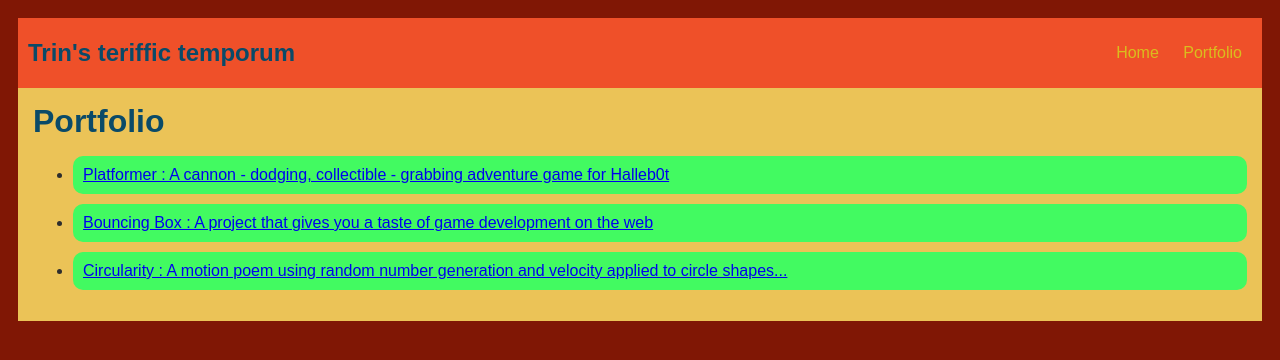
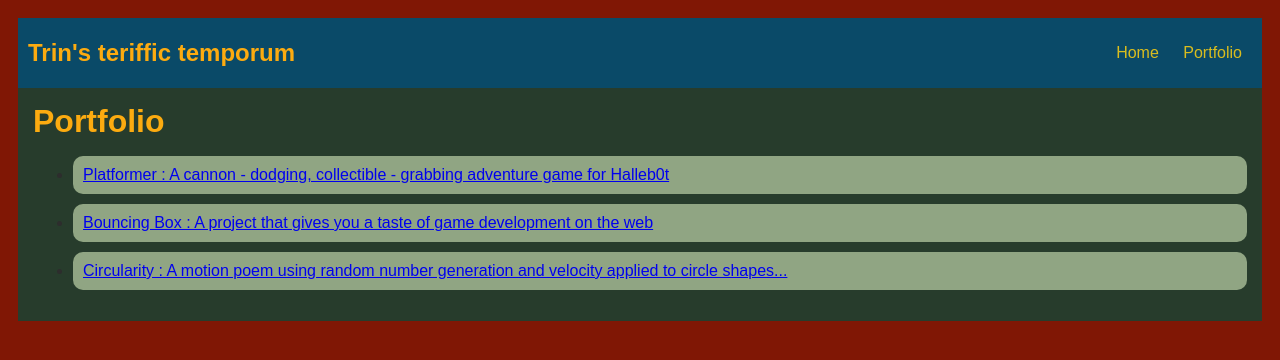
Before and after one commit to TrinMontes/TrinMontes.github.io, a plain HTML site: page portfolio.html in a window 1280 px wide. Drawn offline with Linux system fonts and the light colour scheme.

Commit message:
index.html

```diff
--- a/portfolio.html
+++ b/portfolio.html
@@ -21,7 +21,7 @@
 
             /* navigation menu */
             nav {
-                background: rgb(239, 80, 41);
+                background: rgb(10,74,104);
                 margin: 0 auto;
                 display: flex;
                 padding: 10px;
@@ -29,7 +29,7 @@
             h1 {
                 display: flex;
                 align-items: center;
-                color: rgb(10, 74, 104);
+                color: #FCAB10;
                 flex: 1;
                 margin: 0;
             }
@@ -47,7 +47,7 @@
 
             /* main container area beneath menu */
             main {
-                background: rgb(235, 195, 87);
+                background: #273C2C;
                 display: flex;
             }
             .content {
@@ -55,7 +55,7 @@
                 padding: 15px;
             }
             #portfolio li {
-             background: rgb(66, 250, 97);
+             background: #90A583;
              padding: 10px;
              border-radius: 10px;
              margin-bottom: 10px;
```
Also changed, not shown: index.html (+1 -1 lines).
